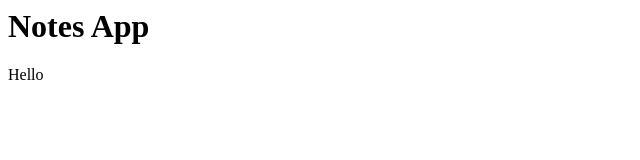
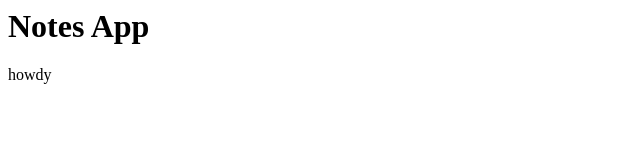
Before and after one commit to hnryjmes/NotesJS, a website: page index.html in a window 1280 px wide. Shown: the full height of the page, 0-640 px from the left. Drawn offline with Linux system fonts and the light colour scheme.

Commit message:
Added note-controller.js

```diff
--- a/index.html
+++ b/index.html
@@ -11,5 +11,6 @@
   <body>
     <h1>Notes App</h1>
     <div id="app">Hello</div>
+    <script src="note-controller.js"></script>
   </body>
 </html>
--- /dev/null
+++ b/note-controller.js
@@ -0,0 +1 @@
+document.getElementById("app").innerHTML = "howdy";
```
